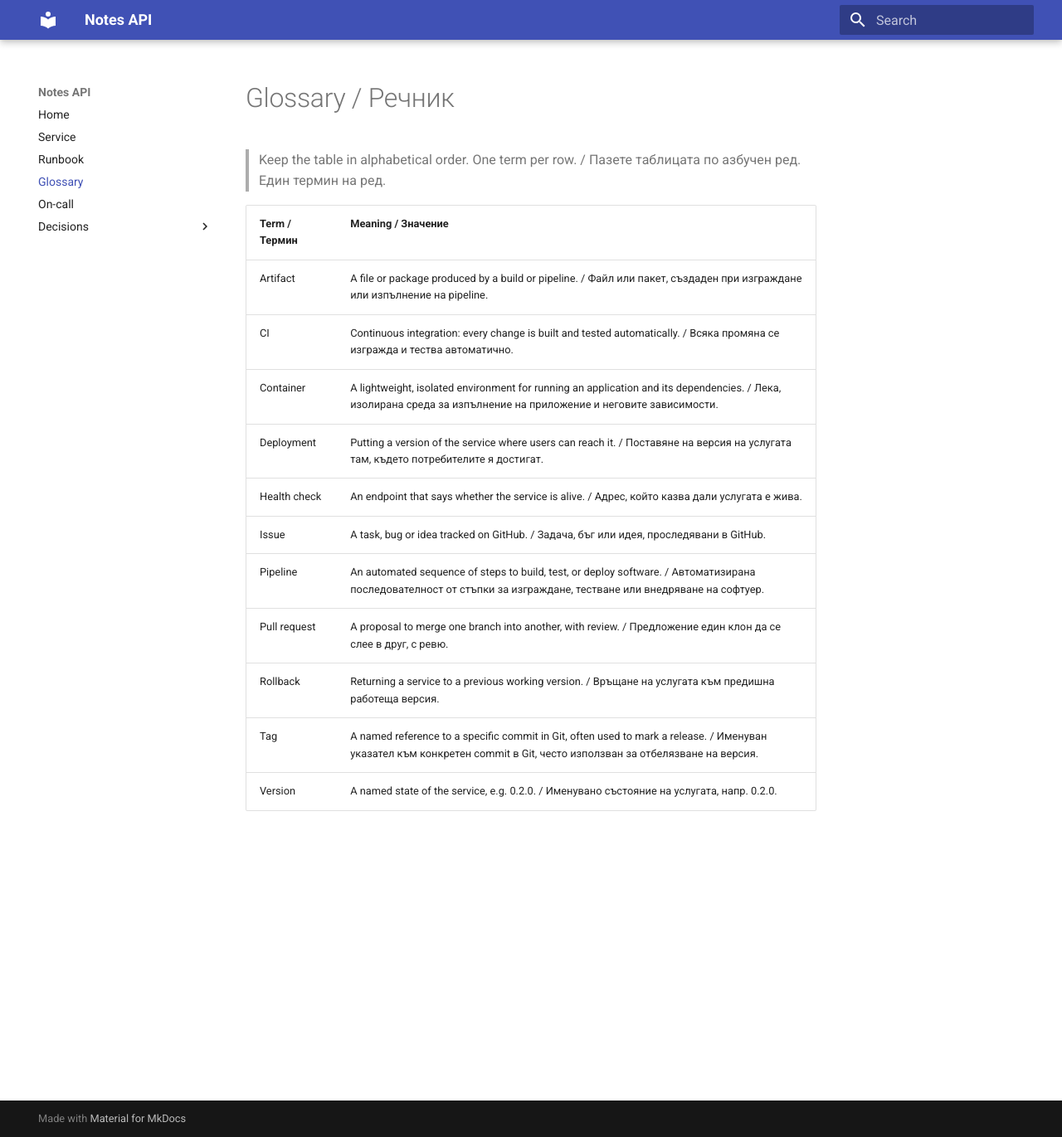
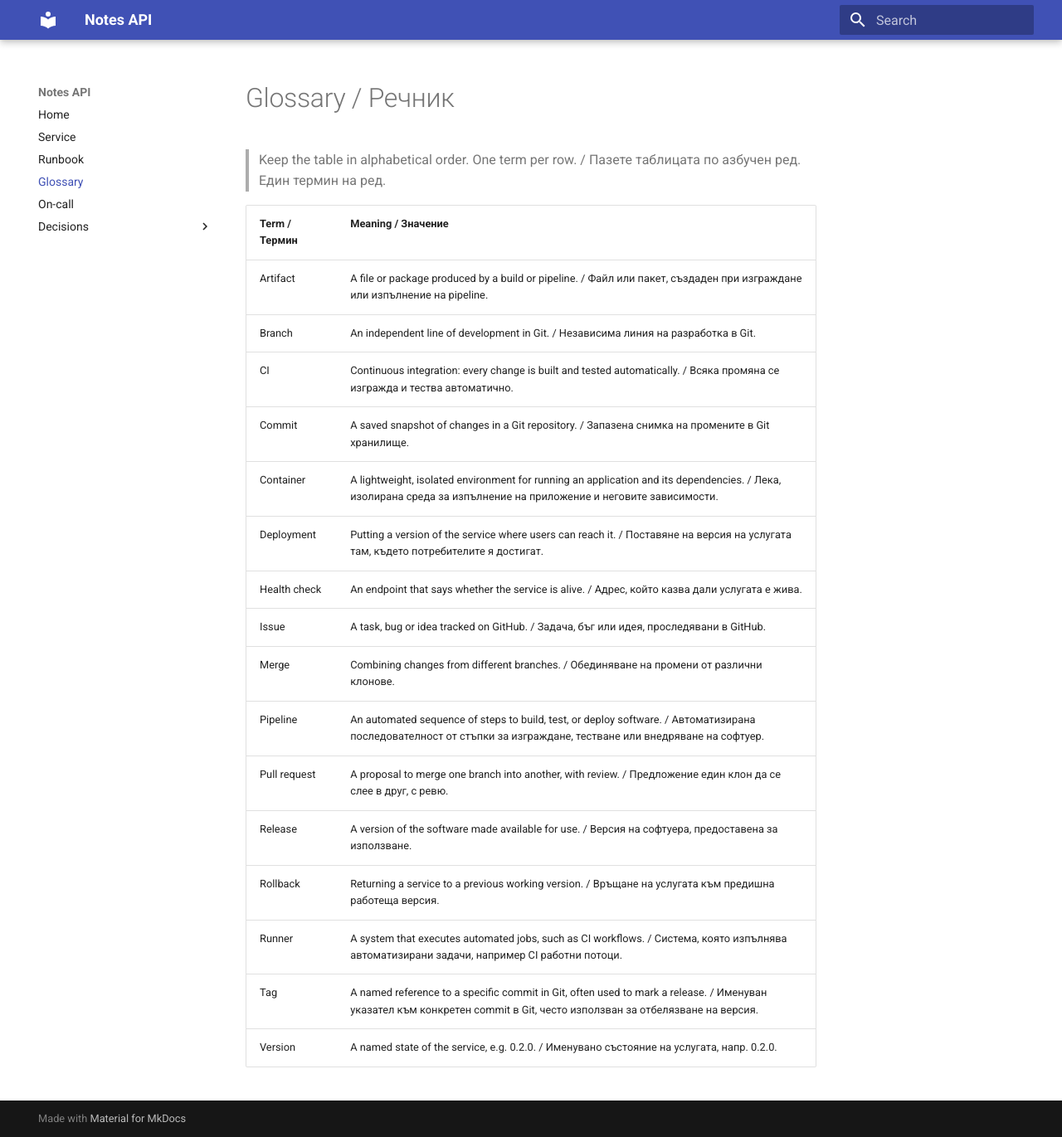
Before and after one commit to SKrastanov/devops-labs-fn371223018, an MkDocs documentation site: the page built from docs/glossary.md, in a window 1280 px wide and 1371 px high. Shown: the whole window at 83% size. Built offline with MkDocs 1.6.1 and Material for MkDocs 9.7.7, drawn with Linux system fonts in a browser that asks for light colours.

Commit message:
t8 (#12)

```diff
--- a/docs/glossary.md
+++ b/docs/glossary.md
@@ -5,13 +5,18 @@
 | Term / Термин | Meaning / Значение |
 |---|---|
 | Artifact | A file or package produced by a build or pipeline. / Файл или пакет, създаден при изграждане или изпълнение на pipeline. |
+| Branch | An independent line of development in Git. / Независима линия на разработка в Git. |
 | CI | Continuous integration: every change is built and tested automatically. / Всяка промяна се изгражда и тества автоматично. |
+| Commit | A saved snapshot of changes in a Git repository. / Запазена снимка на промените в Git хранилище. |
 | Container | A lightweight, isolated environment for running an application and its dependencies. / Лека, изолирана среда за изпълнение на приложение и неговите зависимости. |
 | Deployment | Putting a version of the service where users can reach it. / Поставяне на версия на услугата там, където потребителите я достигат. |
 | Health check | An endpoint that says whether the service is alive. / Адрес, който казва дали услугата е жива. |
 | Issue | A task, bug or idea tracked on GitHub. / Задача, бъг или идея, проследявани в GitHub. |
+| Merge | Combining changes from different branches. / Обединяване на промени от различни клонове. |
 | Pipeline | An automated sequence of steps to build, test, or deploy software. / Автоматизирана последователност от стъпки за изграждане, тестване или внедряване на софтуер. |
 | Pull request | A proposal to merge one branch into another, with review. / Предложение един клон да се слее в друг, с ревю. |
+| Release | A version of the software made available for use. / Версия на софтуера, предоставена за използване. |
 | Rollback | Returning a service to a previous working version. / Връщане на услугата към предишна работеща версия. |
+| Runner | A system that executes automated jobs, such as CI workflows. / Система, която изпълнява автоматизирани задачи, например CI работни потоци. |
 | Tag | A named reference to a specific commit in Git, often used to mark a release. / Именуван указател към конкретен commit в Git, често използван за отбелязване на версия. |
 | Version | A named state of the service, e.g. 0.2.0. / Именувано състояние на услугата, напр. 0.2.0. |
```
